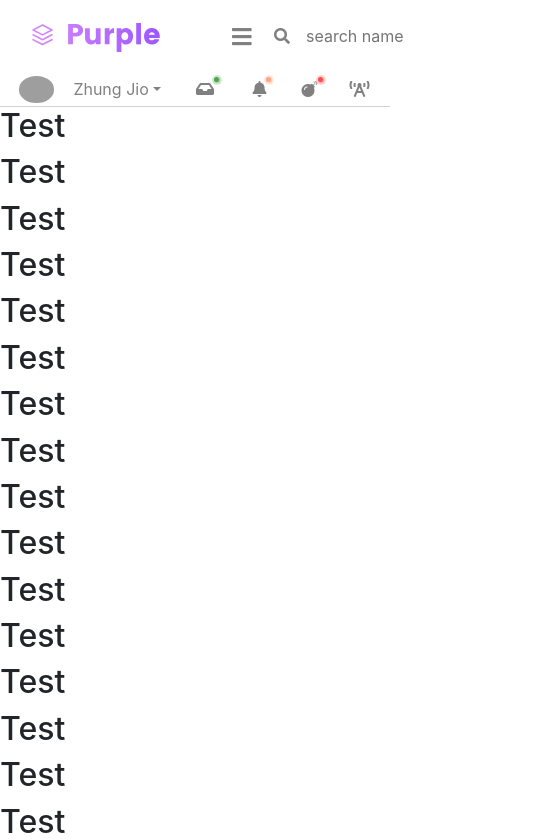
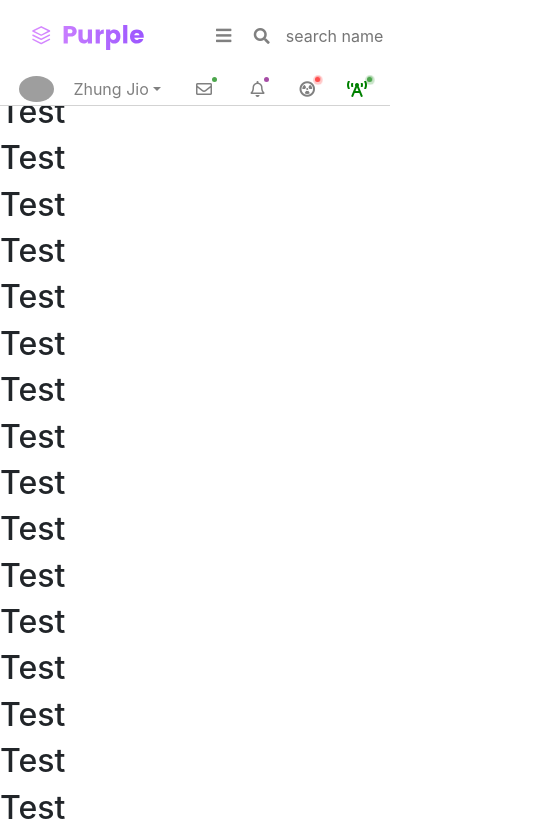
Before and after one commit to Ajiharan/student-management-system, an Angular app: page / in a window 390 px wide. Shown: the top 839 px of the page, 560 px wide, since content can reach past the window. Built offline with nearby package versions, Linux system fonts and the light colour scheme; grey boxes are pictures that could not be loaded.

Commit message:
online status updated

```diff
--- a/src/app/shared/navbar/navbar.component.html
+++ b/src/app/shared/navbar/navbar.component.html
@@ -70,7 +70,7 @@
         style="cursor: pointer"
       >
         <div class="drop-profile icon-setting">
-          <i class="fas fa-inbox"></i>
+          <i class="far fa-envelope"></i>
           <span class="message-online-status"></span>
         </div>
       </a>
@@ -88,7 +88,7 @@
         style="cursor: pointer"
       >
         <div class="drop-profile icon-setting">
-          <i class="fas fa-bell"></i>
+          <i class="far fa-bell"></i>
           <span class="notification-online-status"></span>
         </div>
       </a>
@@ -101,7 +101,7 @@
     <li class="nav-item">
       <a class="alert-notification">
         <div class="icon-setting">
-          <i class="fas fa-bomb"></i>
+          <i class="fas fa-radiation-alt"></i>
 
           <span class="alert-notification-status"></span>
         </div>
@@ -110,9 +110,15 @@
     <li class="nav-item">
       <a class="broadcast-notification">
         <div class="icon-setting">
-          <i class="fas fa-broadcast-tower"></i>
+          <i
+            [ngClass]="{ 'online-icon': isOnline, 'offline-icon': !isOnline }"
+            class="fas fa-broadcast-tower"
+          ></i>
 
-          <span class="broadcast-notification-status"></span>
+          <span
+            [ngClass]="{ online: isOnline, offline: !isOnline }"
+            class="broadcast-notification-status"
+          ></span>
         </div>
       </a>
     </li>
--- a/src/app/shared/navbar/navbar.component.scss
+++ b/src/app/shared/navbar/navbar.component.scss
@@ -1,11 +1,20 @@
-$image-logo-size: 8rem;
+$image-logo-size: 7rem;
 $image-logo-mini-size: 2rem;
 $icon-color: gray;
-$icon-font-size: 1.4rem;
+$icon-font-size: 1.1rem;
 $margin-right: 1rem;
 $margin-left: 1.5rem;
 $profile-text-margin-left: 1rem;
 $dropdown-box-position-left: -50px;
+
+@mixin status-viewer($color: coral) {
+  position: absolute;
+  width: 5px;
+  height: 5px;
+  background: $color;
+  margin: auto;
+  border-radius: 100%;
+}
 
 @mixin staus-shower($color: red) {
   @keyframes breathe {
@@ -33,7 +42,6 @@ $dropdown-box-position-left: -50px;
   position: absolute;
   width: 5px;
   height: 5px;
-  background: red;
   margin: auto;
   border-radius: 100%;
   background-color: $color;
@@ -184,16 +192,33 @@ $dropdown-box-position-left: -50px;
     position: relative;
   }
   .message-online-status {
-    @include staus-shower(green);
+    @include status-viewer(green);
     opacity: 0.7;
   }
   .notification-online-status {
-    @include staus-shower(coral);
+    @include status-viewer(purple);
     opacity: 0.7;
   }
   .alert-notification-status {
     @include staus-shower(red);
     opacity: 0.7;
+  }
+  .broadcast-notification-status {
+    &.online {
+      @include staus-shower(green);
+      opacity: 0.7;
+    }
+    &.offline {
+      @include staus-shower(red);
+      opacity: 0.7;
+    }
+  }
+  .online-icon {
+    color: green;
+  }
+
+  .offline-icon {
+    color: coral;
   }
 }
 
@@ -204,7 +229,7 @@ $dropdown-box-position-left: -50px;
 }
 @media (max-width: 960px) {
   .default-layout {
-    position: relative;
+    position: fixed;
   }
   .dropdown {
     position: static !important;
--- a/src/app/shared/navbar/navbar.component.ts
+++ b/src/app/shared/navbar/navbar.component.ts
@@ -1,12 +1,35 @@
-import { Component, OnInit } from '@angular/core';
-
+import { Component, HostListener, OnDestroy, OnInit } from '@angular/core';
+import { fromEvent, Observable, Subscription } from 'rxjs';
 @Component({
   selector: 'app-navbar',
   templateUrl: './navbar.component.html',
   styleUrls: ['./navbar.component.scss'],
 })
-export class NavbarComponent implements OnInit {
+export class NavbarComponent implements OnInit, OnDestroy {
+  onlineEvent: Observable<Event> | undefined;
+  offlineEvent: Observable<Event> | undefined;
+  subscription: Subscription = new Subscription();
+  isOnline: boolean = true;
   constructor() {}
 
-  ngOnInit(): void {}
+  ngOnInit(): void {
+    this.onlineEvent = fromEvent(window, 'online');
+    this.offlineEvent = fromEvent(window, 'offline');
+    this.subscription.add(
+      this.onlineEvent.subscribe((event) => {
+        console.log('online');
+        this.isOnline = true;
+      })
+    );
+
+    this.subscription.add(
+      this.offlineEvent.subscribe((event) => {
+        console.log('offline');
+        this.isOnline = false;
+      })
+    );
+  }
+  ngOnDestroy(): void {
+    this.subscription.unsubscribe();
+  }
 }
```
